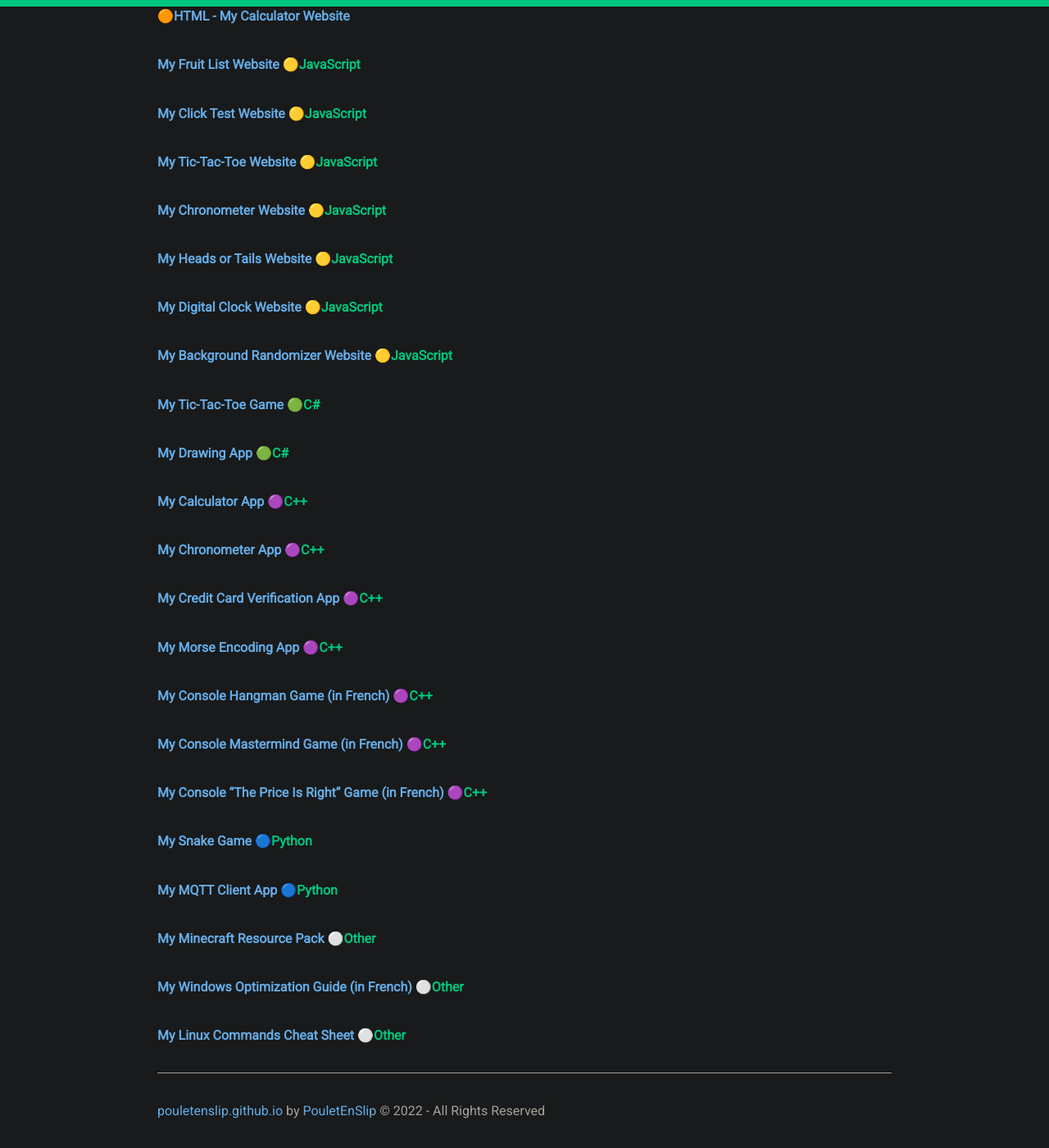
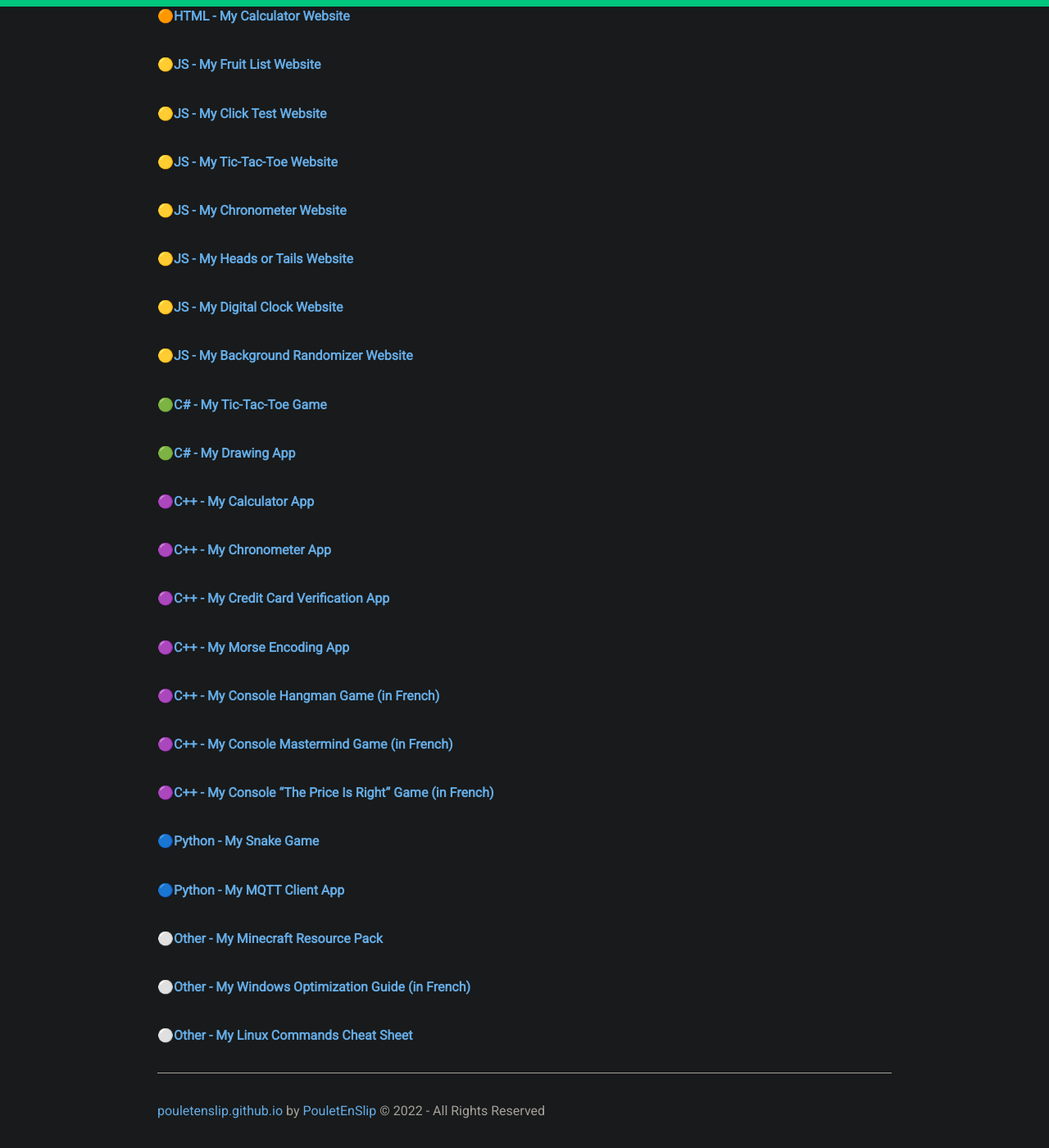
Before and after one commit to PouletEnSlip/pouletenslip.github.io, a Jekyll site: the page built from index.md, in a window 1280 px wide and 1400 px high, scrolled down 394 px. Shown: the whole window at 82% size. Built offline with Jekyll 4.4.1, drawn with Linux system fonts in a browser that asks for light colours.

Commit message:
Update index.md

```diff
--- a/index.md
+++ b/index.md
@@ -3,24 +3,24 @@
 ---
 
 #### [🟠HTML - My Calculator Website](pages/calculator/)
-#### [My Fruit List Website](pages/fruits/) 🟡JavaScript
-#### [My Click Test Website](pages/clicktest/) 🟡JavaScript
-#### [My Tic-Tac-Toe Website](pages/tictactoe/) 🟡JavaScript
-#### [My Chronometer Website](pages/chronometer/) 🟡JavaScript
-#### [My Heads or Tails Website](pages/headsortails/) 🟡JavaScript
-#### [My Digital Clock Website](pages/clock/) 🟡JavaScript
-#### [My Background Randomizer Website](pages/color/) 🟡JavaScript
-#### [My Tic-Tac-Toe Game](https://github.com/PouletEnSlip/TicTacToeCSharp) 🟢C#
-#### [My Drawing App](https://github.com/PouletEnSlip/Drawing) 🟢C#
-#### [My Calculator App](https://github.com/PouletEnSlip/Calculator) 🟣C++
-#### [My Chronometer App](https://github.com/PouletEnSlip/Chronometer) 🟣C++
-#### [My Credit Card Verification App](https://github.com/PouletEnSlip/CreditCardVerification) 🟣C++
-#### [My Morse Encoding App](https://github.com/PouletEnSlip/Morse) 🟣C++
-#### [My Console Hangman Game (in French)](https://github.com/PouletEnSlip/HangmanGame) 🟣C++
-#### [My Console Mastermind Game (in French)](https://github.com/PouletEnSlip/Mastermind) 🟣C++
-#### [My Console "The Price Is Right" Game (in French)](https://github.com/PouletEnSlip/ThePriceIsRight) 🟣C++
-#### [My Snake Game](https://github.com/PouletEnSlip/Snake) 🔵Python
-#### [My MQTT Client App](https://github.com/PouletEnSlip/MQTT) 🔵Python
-#### [My Minecraft Resource Pack](pages/cotcotpack) ⚪Other
-#### [My Windows Optimization Guide (in French)](pages/opti) ⚪Other
-#### [My Linux Commands Cheat Sheet](https://github.com/PouletEnSlip/Linux) ⚪Other
+#### [🟡JS - My Fruit List Website](pages/fruits/)
+#### [🟡JS - My Click Test Website](pages/clicktest/)
+#### [🟡JS - My Tic-Tac-Toe Website](pages/tictactoe/)
+#### [🟡JS - My Chronometer Website](pages/chronometer/)
+#### [🟡JS - My Heads or Tails Website](pages/headsortails/)
+#### [🟡JS - My Digital Clock Website](pages/clock/)
+#### [🟡JS - My Background Randomizer Website](pages/color/)
+#### [🟢C# - My Tic-Tac-Toe Game](https://github.com/PouletEnSlip/TicTacToeCSharp)
+#### [🟢C# - My Drawing App](https://github.com/PouletEnSlip/Drawing)
+#### [🟣C++ - My Calculator App](https://github.com/PouletEnSlip/Calculator)
+#### [🟣C++ - My Chronometer App](https://github.com/PouletEnSlip/Chronometer)
+#### [🟣C++ - My Credit Card Verification App](https://github.com/PouletEnSlip/CreditCardVerification)
+#### [🟣C++ - My Morse Encoding App](https://github.com/PouletEnSlip/Morse)
+#### [🟣C++ - My Console Hangman Game (in French)](https://github.com/PouletEnSlip/HangmanGame)
+#### [🟣C++ - My Console Mastermind Game (in French)](https://github.com/PouletEnSlip/Mastermind)
+#### [🟣C++ - My Console "The Price Is Right" Game (in French)](https://github.com/PouletEnSlip/ThePriceIsRight)
+#### [🔵Python - My Snake Game](https://github.com/PouletEnSlip/Snake)
+#### [🔵Python - My MQTT Client App](https://github.com/PouletEnSlip/MQTT)
+#### [⚪Other - My Minecraft Resource Pack](pages/cotcotpack)
+#### [⚪Other - My Windows Optimization Guide (in French)](pages/opti)
+#### [⚪Other - My Linux Commands Cheat Sheet](https://github.com/PouletEnSlip/Linux)
```
